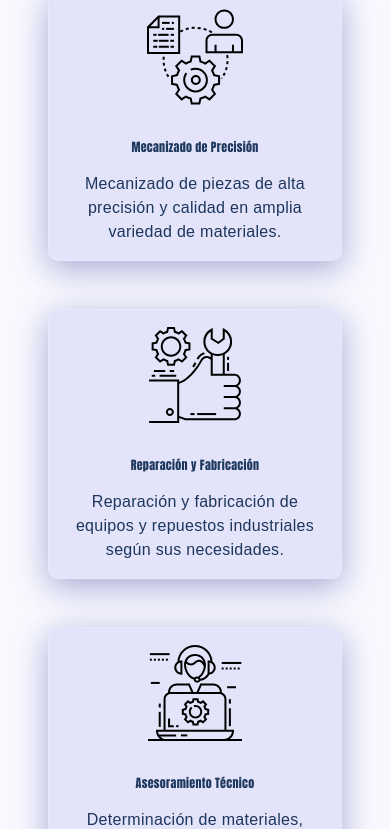
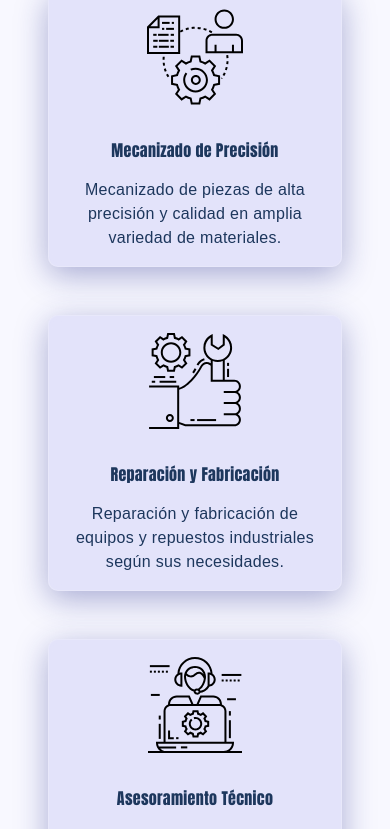
Before and after one commit to EmiLongo/talleres-montreal-react, a React (Vite) app: page / in a window 390 px wide. Shown: the part 960-1789 px from the top of the page. Built offline with nearby package versions, Linux system fonts and the light colour scheme.

Commit message:
md textStyles - se mejora el responsive de TitleH2

```diff
--- a/src/theme/textStyles.tsx
+++ b/src/theme/textStyles.tsx
@@ -25,7 +25,7 @@ export const TitleH1 = styled((props: TypographyProps) => <Typography {...props}
 
 export const TitleH2 = styled((props: TypographyProps) => <Typography {...props} />)(({ theme }) => ({
   ...defaultTitle(theme),
-  ...responsiveFontSize({ xl: '1.25rem', lg: '1.125rem', md: '1rem', sm: '0.875rem', xs: '0.75rem' })(theme), // 20px
+  ...responsiveFontSize({ xl: '1.25rem', lg: '1.125rem', md: '1.05rem', sm: '1rem', xs: '1rem' })(theme), // 20px
 }));
 
 export const TitleH3 = styled((props: TypographyProps) => <Typography {...props} />)(({ theme }) => ({
```
